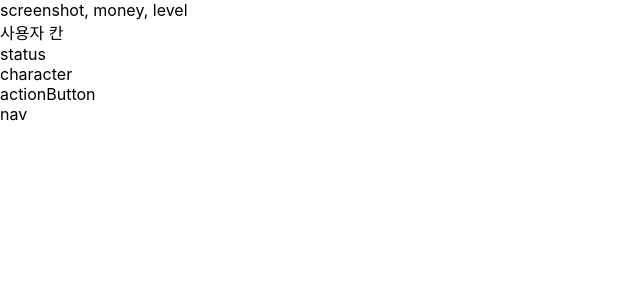
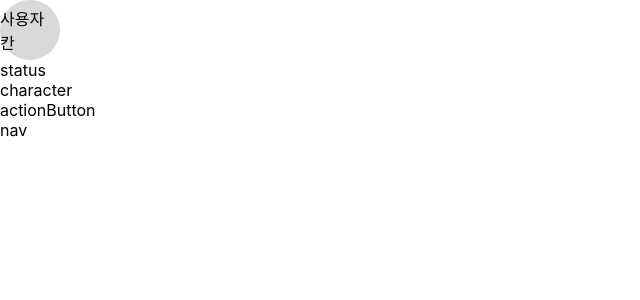
Before and after one commit to wafflestudio/wackathon-temp, a React (Create React App) app in the folder frontend/: page / in a window 1280 px wide. Shown: the top 300 px of the page, without its empty margins (0-640 px from the left). Built offline with nearby package versions, Linux system fonts and the light colour scheme.

Commit message:
User 왼쪽 상태(screenshot, level, money component 생성)

```diff
--- /dev/null
+++ b/frontend/src/components/user/etc/level.tsx
@@ -0,0 +1,5 @@
+import React from 'react';
+import styles from './level.module.scss';
+export default function Level() {
+  return <div></div>;
+}
--- /dev/null
+++ b/frontend/src/components/user/etc/money.tsx
@@ -0,0 +1,5 @@
+import React from 'react';
+import styles from './money.module.scss';
+export default function Money() {
+  return <div></div>;
+}
--- /dev/null
+++ b/frontend/src/components/user/etc/screenShot.tsx
@@ -0,0 +1,6 @@
+import React from 'react';
+import styles from './screenShot.module.scss';
+
+export default function ScreenShot() {
+  return <div></div>;
+}
--- a/frontend/src/components/user/user.module.scss
+++ b/frontend/src/components/user/user.module.scss
@@ -0,0 +1,9 @@
+.user {
+  display: flex;
+  width: 60px;
+  height: 60px;
+  background-color: #d9d9d9;
+  border-radius: 50%;
+  justify-content: center;
+  align-items: center;
+}
--- a/frontend/src/components/user/user.tsx
+++ b/frontend/src/components/user/user.tsx
@@ -2,5 +2,5 @@ import React from 'react';
 import styles from './user.module.scss';
 
 export default function User() {
-  return <div>사용자 칸</div>;
+  return <div className={styles.user}>사용자 칸</div>;
 }
--- a/frontend/src/components/user/userContainer.tsx
+++ b/frontend/src/components/user/userContainer.tsx
@@ -1,12 +1,10 @@
 import React from 'react';
 import User from './user';
-import UserInfo from './userInfo';
 import styles from './userContainer.module.scss';
 
 export default function UserContainer() {
   return (
     <div className={styles.container}>
-      <UserInfo></UserInfo>
       <User></User>
     </div>
   );
--- a/frontend/src/components/user/userInfo.tsx
+++ /dev/null
@@ -1,6 +0,0 @@
-import React from 'react';
-import styles from './userInfo.module.scss';
-
-export default function UserInfo() {
-  return <div>screenshot, money, level</div>;
-}
```
Also changed, not shown: frontend/src/components/user/etc/level.module.scss (added), frontend/src/components/user/etc/money.module.scss (added), frontend/src/components/user/etc/screenShot.module.scss (added).
